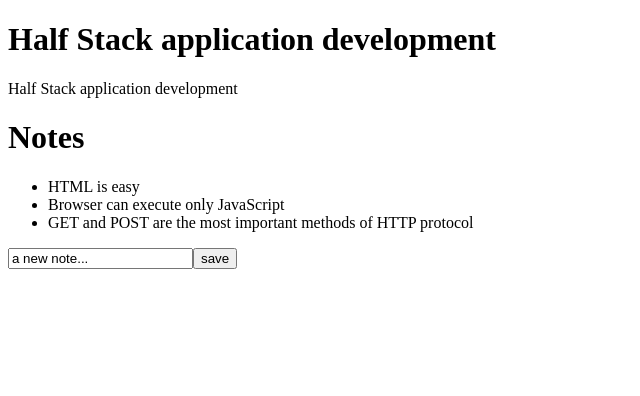
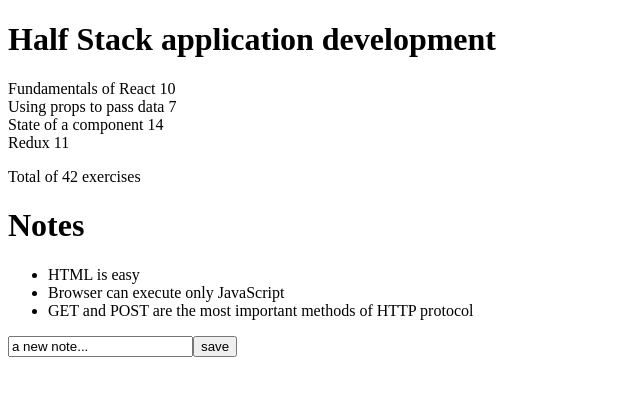
Before and after one commit to fionachristina/part1, a React (Create React App) app: page / in a window 1280 px wide. Shown: the top 396 px of the page, without its empty margins (0-640 px from the left). Built offline with nearby package versions, Linux system fonts and the light colour scheme.

Commit message:
update app.js - first part

```diff
--- a/src/App.js
+++ b/src/App.js
@@ -1,16 +1,51 @@
 import { useState } from 'react'
 import Notes from './components/Note'
 
-const Course = ({course}) => {
-console.log({course})
+const Header = (props) =>{
   return(
     <div>
-      <h1>{course.name}</h1>
-      <div>{course.name}</div>
+      <h1>{props.course.name}</h1>
     </div>
   )
 
 }
+
+const Part =(props) =>{
+  return(
+    <div>{props.name} {props.exercises}</div>
+  )
+}
+
+const Content = (props) =>{
+  return(
+    <div>
+    {props.course.parts.map(part => <Part key={part.id} name={part.name} exercises={part.exercises}/>)}
+    </div>
+  )
+}
+
+const Total = (props) =>{
+  const parts = props.course.parts.map(course => course.exercises)
+  return (
+
+    <div>
+<p>Total of {parts.reduce((s, p) => s + p)} exercises</p>
+    </div>
+
+  )
+}
+
+const Course = (props) =>{
+  return(
+    <div>
+      <Header course={props.course}/>
+      <Content  course={props.course}/>
+      <Total  course={props.course}/>
+    </div>
+  )
+
+}
+
 
 const App = (props ) => {
 
@@ -57,13 +92,26 @@
       name: 'State of a component',
       exercises: 14,
       id: 3
+    },
+    {
+      name: 'Redux',
+      exercises: 11,
+      id: 4
     }
   ]
 }
 
+const total = course.parts.reduce((sum, part) => {
+  sum = sum + part.exercises
+  console.log('Sum', sum, part)
+  return sum
+},0)
+
   return (
     <div>
+
       <Course course={course} />
+
       <h1>Notes</h1>
 
       {/* <ul>
```
